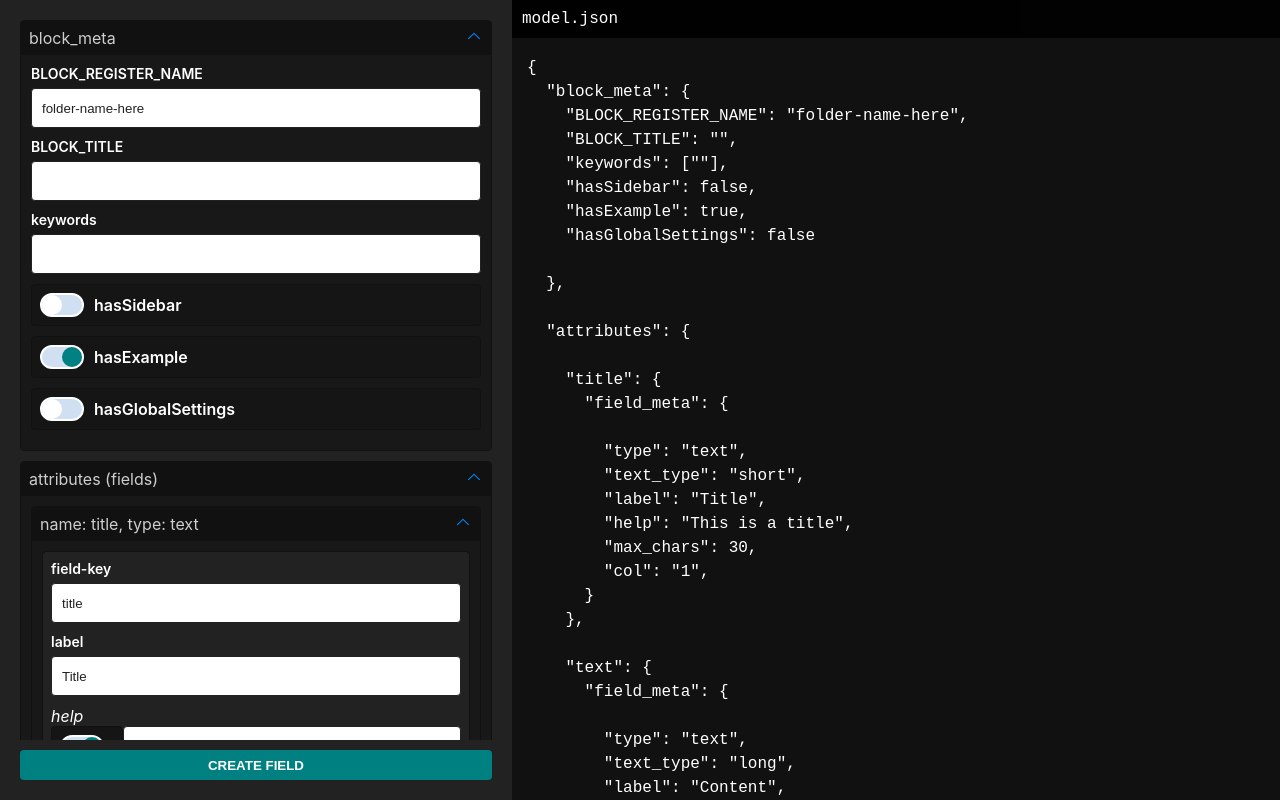
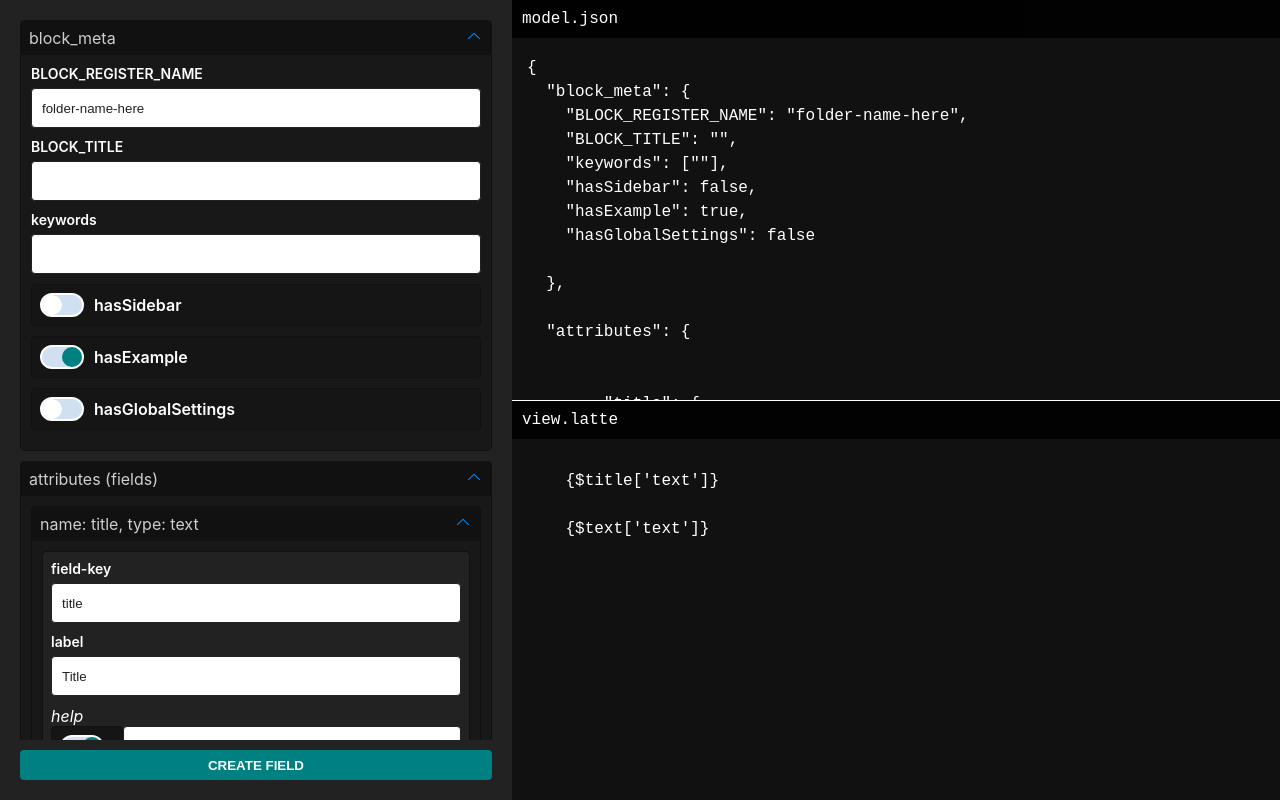
Before and after one commit to nikola-wd/theme-redone-schema-builder, a Svelte app: page / in a window 1280 px wide. Built offline with nearby package versions, Linux system fonts and the light colour scheme; a small style sheet from the web is missing.

Commit message:
Add view.latte view and create variables for accessing data

```diff
--- a/src/App.svelte
+++ b/src/App.svelte
@@ -1,13 +1,14 @@
 <script>
-  import Counter from './lib/Counter.svelte'
   import Builder from './components/Builder.svelte'
   import Schema from './components/Schema.svelte'
+  import Latte from './components/Latte.svelte'
 </script>
 
 <div class="theme-redone-schema-builder-wrap">
   <Builder />
   <div class="result">
     <Schema />
+    <Latte />
   </div>
 </div>
 
--- a/src/components/AttrsFieldInput.svelte
+++ b/src/components/AttrsFieldInput.svelte
@@ -1,4 +1,4 @@
-<Input {label} {key} bind:value="{value}" />
+<Input {label} {key} bind:value />
 
 <script>
   import { attributes } from '../stores';
--- a/src/components/Dropdown.svelte
+++ b/src/components/Dropdown.svelte
@@ -1,6 +1,7 @@
 <div
   class="dd"
   class:closed
+  on:click
 >
   <div
     class="dd__top"
--- a/src/components/Field.svelte
+++ b/src/components/Field.svelte
@@ -1,4 +1,5 @@
 <Dropdown
+  on:click={handleEditingFieldId}
   label="name: {field_name},  type: {field_data.field_meta.type}"
 >
   <div class="field">
@@ -46,7 +47,7 @@
 
 
 <script>
-  import { attributes } from '../stores'
+  import { attributes, editing_field_id } from '../stores'
   import Dropdown from './Dropdown.svelte'
   import Button from './Button.svelte'
   import TogglableControl from './controls/TogglableControl.svelte'
@@ -61,6 +62,10 @@
     delete $attributes[id]
     $attributes = $attributes
   }
+
+  const handleEditingFieldId = () => {
+    $editing_field_id = id
+  }
 </script>
 
 <style scoped>
--- /dev/null
+++ b/src/components/Latte.svelte
@@ -0,0 +1,84 @@
+<div class="latte">
+<div class="top">view.latte</div>
+<div class="inner">
+<pre>
+{#each Object.keys($attributes) as entry_id, index (entry_id)}
+  {@const field_obj = $attributes[entry_id]}
+  {@const field_type = field_obj.main_data.field_meta.type}
+  {@const f_v = Object.keys(field_obj.main_data.default)[0]}
+  <div class="field-block">
+    {#if field_type !== 'repeater' && field_type !== 'cta'}
+    {'{'}${field_obj.field_name}['{f_v}']{'}'}
+    {/if}
+  </div>
+{/each}
+</pre>
+</div>
+</div>
+
+<script>
+  import { attributes } from '../stores';
+
+</script>
+
+<style>
+  .latte {
+    position: relative;
+    height: 50%;
+    overflow: hidden;
+    background: #111;
+    border-top: 1px solid #fff;
+    font-family: monospace;
+    font-size: 16px;
+  }
+
+  .inner {
+    overflow-y: auto;
+    padding: 15px;
+    height: 100%;
+    padding-top: 40px;
+    color: #fff;
+    line-height: 1.5;
+  }
+
+    /* width */
+  .inner::-webkit-scrollbar {
+    width: 5px;
+  }
+
+  /* Track */
+  .inner::-webkit-scrollbar-track {
+    background: #444;
+  }
+
+  /* Handle */
+  .inner::-webkit-scrollbar-thumb {
+    background: yellow;
+    border-radius: 8px;
+  }
+
+  /* Handle on hover */
+  .inner::-webkit-scrollbar-thumb:hover {
+    background: orange;
+  }
+
+  .top {
+    position: absolute;
+    top: 0;
+    left: 0;
+    width: 100%;
+    padding: 10px;
+    color: #fff;
+    background: rgba(0,0,0, .9);
+  }
+
+  pre {
+    display: flex;
+    flex-direction: column;
+  }
+
+  .field-block {
+    line-height: 1;
+    /* margin-bottom: 10px; */
+  }
+</style>
--- a/src/components/Schema.svelte
+++ b/src/components/Schema.svelte
@@ -21,6 +21,7 @@
   "attributes": {'{'}
   {#each Object.keys($attributes) as entry_id, index (entry_id)}
     {@const field_obj = $attributes[entry_id]}
+    <span class="field-block" class:active={$editing_field_id === entry_id}>
     "{field_obj.field_name}": {'{'}
       "field_meta": {'{'}
       {#each Object.entries(field_obj.main_data.field_meta) as [f_k, f_v], f_i (index + '_' + f_i + '_' + f_k)}
@@ -33,6 +34,7 @@
     {'}'}{#if index < Object.keys($attributes).length - 1},
       {''}
     {/if}
+    </span>
   {/each}
   {'}'}
 
@@ -46,7 +48,7 @@
 
 <script>
 import Prism from 'prismjs';
-import { block_meta, attributes } from '../stores';
+import { block_meta, attributes, editing_field_id } from '../stores';
 
 
 </script>
@@ -54,7 +56,7 @@ import { block_meta, attributes } from '../stores';
 <style scoped>
   .schema {
     position: relative;
-    height: 100%;
+    height: 50%;
     overflow: hidden;
     background: #111;
     font-family: monospace;
@@ -68,6 +70,14 @@ import { block_meta, attributes } from '../stores';
     padding-top: 40px;
     color: #fff;
     line-height: 1.5;
+  }
+
+
+   .field-block {
+     display: inline-block;
+   }
+  .active {
+    box-shadow: 0 0 0 1px red;
   }
 
   /* width */
--- a/src/stores.js
+++ b/src/stores.js
@@ -63,3 +63,5 @@ export const attributes = writable({
 });
 
 export const is_adding_field = writable(false);
+
+export const editing_field_id = writable(null);
```
